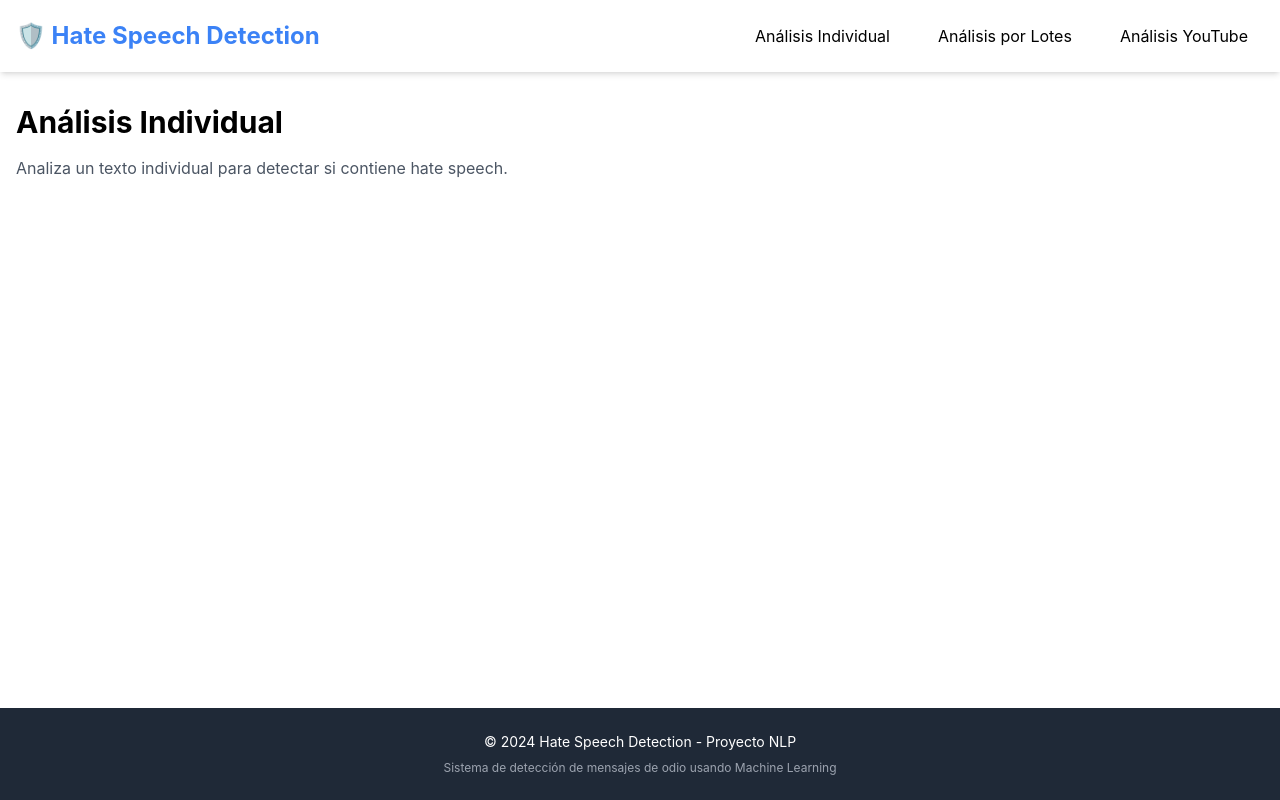
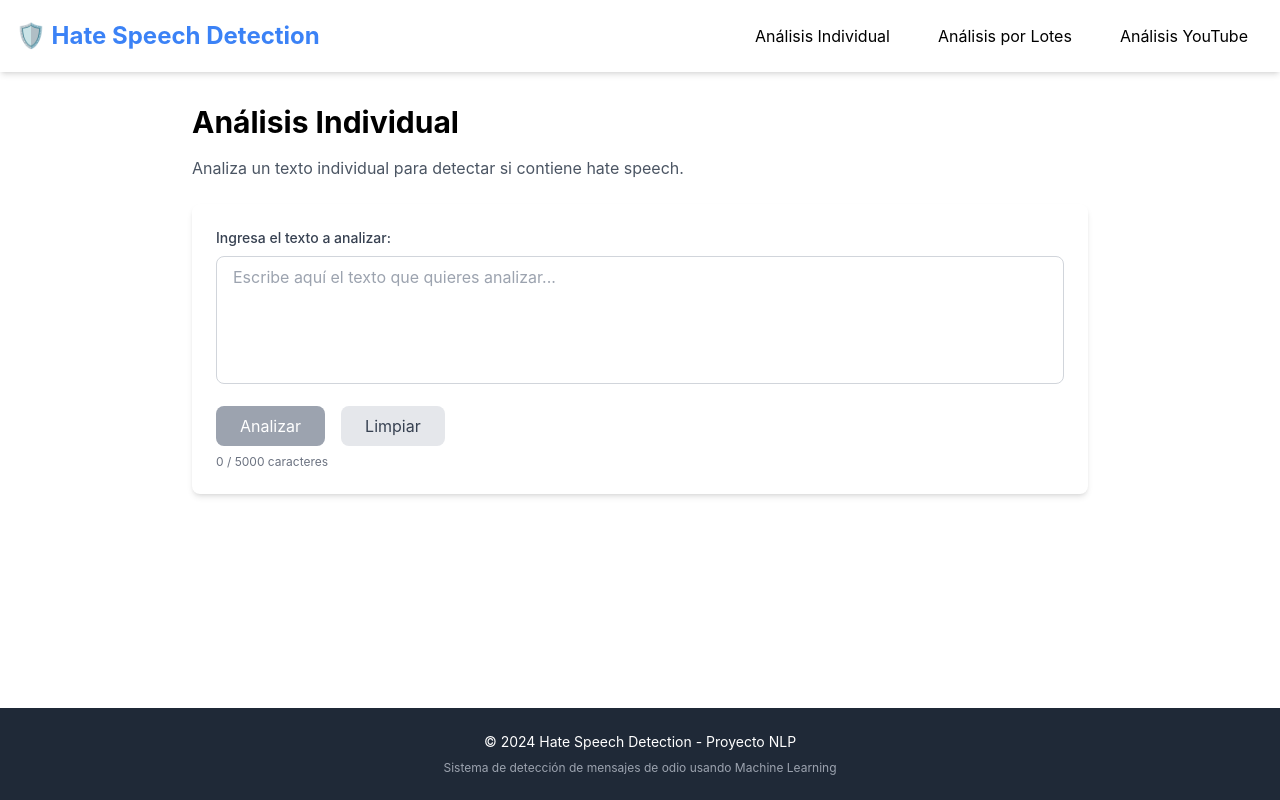
Before and after one commit to Bootcamp-IA-P5/projectX_NLP_Barbara_Sanchez, a React (Vite) app in the folder frontend/: page / in a window 1280 px wide. Built offline with nearby package versions, Linux system fonts and the light colour scheme.

Commit message:
feat: implement individual text analysis page with form, results display and loading states

```diff
--- a/frontend/src/pages/HomePage.jsx
+++ b/frontend/src/pages/HomePage.jsx
@@ -1,11 +1,154 @@
+import { useState } from 'react';
+import { analyzeText } from '../services/api';
+
 function HomePage() {
+  const [text, setText] = useState('');
+  const [loading, setLoading] = useState(false);
+  const [result, setResult] = useState(null);
+  const [error, setError] = useState(null);
+
+  const handleAnalyze = async () => {
+    if (!text.trim()) {
+      setError('Por favor, ingresa un texto para analizar');
+      return;
+    }
+
+    setLoading(true);
+    setError(null);
+    setResult(null);
+
+    try {
+      const analysisResult = await analyzeText(text);
+      setResult(analysisResult);
+    } catch (err) {
+      setError(err.message || 'Error al analizar el texto');
+    } finally {
+      setLoading(false);
+    }
+  };
+
+  const handleClear = () => {
+    setText('');
+    setResult(null);
+    setError(null);
+  };
+
   return (
-    <div>
+    <div className="max-w-4xl mx-auto">
       <h1 className="text-3xl font-bold mb-4">Análisis Individual</h1>
       <p className="text-gray-600 mb-6">
         Analiza un texto individual para detectar si contiene hate speech.
       </p>
-      {/* Aquí irá el formulario de análisis */}
+
+      {/* Formulario */}
+      <div className="bg-white rounded-lg shadow-md p-6 mb-6">
+        <label htmlFor="text-input" className="block text-sm font-medium text-gray-700 mb-2">
+          Ingresa el texto a analizar:
+        </label>
+        <textarea
+          id="text-input"
+          value={text}
+          onChange={(e) => setText(e.target.value)}
+          placeholder="Escribe aquí el texto que quieres analizar..."
+          className="w-full h-32 px-4 py-2 border border-gray-300 rounded-lg focus:ring-2 focus:ring-primary focus:border-transparent resize-none"
+          disabled={loading}
+        />
+        <div className="flex gap-4 mt-4">
+          <button
+            onClick={handleAnalyze}
+            disabled={loading || !text.trim()}
+            className="px-6 py-2 bg-primary text-white rounded-lg hover:bg-blue-600 disabled:bg-gray-400 disabled:cursor-not-allowed transition"
+          >
+            {loading ? 'Analizando...' : 'Analizar'}
+          </button>
+          <button
+            onClick={handleClear}
+            disabled={loading}
+            className="px-6 py-2 bg-gray-200 text-gray-700 rounded-lg hover:bg-gray-300 disabled:bg-gray-100 disabled:cursor-not-allowed transition"
+          >
+            Limpiar
+          </button>
+        </div>
+        <p className="text-xs text-gray-500 mt-2">
+          {text.length} / 5000 caracteres
+        </p>
+      </div>
+
+      {/* Error */}
+      {error && (
+        <div className="bg-red-50 border border-red-200 text-red-700 px-4 py-3 rounded-lg mb-6">
+          <p className="font-medium">Error:</p>
+          <p>{error}</p>
+        </div>
+      )}
+
+      {/* Resultado */}
+      {result && (
+        <div className="bg-white rounded-lg shadow-md p-6">
+          <h2 className="text-2xl font-bold mb-4">Resultado del Análisis</h2>
+
+          {/* Badge de resultado */}
+          <div className="mb-6">
+            <span
+              className={`inline-block px-4 py-2 rounded-full text-white font-semibold text-lg ${
+                result.is_toxic ? 'bg-toxic' : 'bg-not-toxic'
+              }`}
+            >
+              {result.toxicity_label}
+            </span>
+          </div>
+
+          {/* Probabilidades */}
+          <div className="grid grid-cols-1 md:grid-cols-2 gap-4 mb-6">
+            <div>
+              <p className="text-sm text-gray-600 mb-2">Probabilidad de ser Tóxico</p>
+              <div className="w-full bg-gray-200 rounded-full h-4">
+                <div
+                  className="bg-toxic h-4 rounded-full transition-all"
+                  style={{ width: `${result.probability_toxic * 100}%` }}
+                />
+              </div>
+              <p className="text-sm font-semibold mt-1">
+                {(result.probability_toxic * 100).toFixed(2)}%
+              </p>
+            </div>
+            <div>
+              <p className="text-sm text-gray-600 mb-2">Probabilidad de NO ser Tóxico</p>
+              <div className="w-full bg-gray-200 rounded-full h-4">
+                <div
+                  className="bg-not-toxic h-4 rounded-full transition-all"
+                  style={{ width: `${result.probability_not_toxic * 100}%` }}
+                />
+              </div>
+              <p className="text-sm font-semibold mt-1">
+                {(result.probability_not_toxic * 100).toFixed(2)}%
+              </p>
+            </div>
+          </div>
+
+          {/* Confianza */}
+          <div className="bg-gray-50 rounded-lg p-4">
+            <p className="text-sm text-gray-600 mb-2">Confianza de la Predicción</p>
+            <div className="w-full bg-gray-200 rounded-full h-4 mb-2">
+              <div
+                className="bg-primary h-4 rounded-full transition-all"
+                style={{ width: `${result.confidence * 100}%` }}
+              />
+            </div>
+            <p className="text-sm font-semibold">
+              {(result.confidence * 100).toFixed(2)}%
+            </p>
+          </div>
+
+          {/* Texto analizado */}
+          <div className="mt-6 pt-6 border-t border-gray-200">
+            <p className="text-sm text-gray-600 mb-2">Texto Analizado:</p>
+            <p className="text-gray-800 bg-gray-50 p-3 rounded-lg">
+              {result.text}
+            </p>
+          </div>
+        </div>
+      )}
     </div>
   );
 }
```
